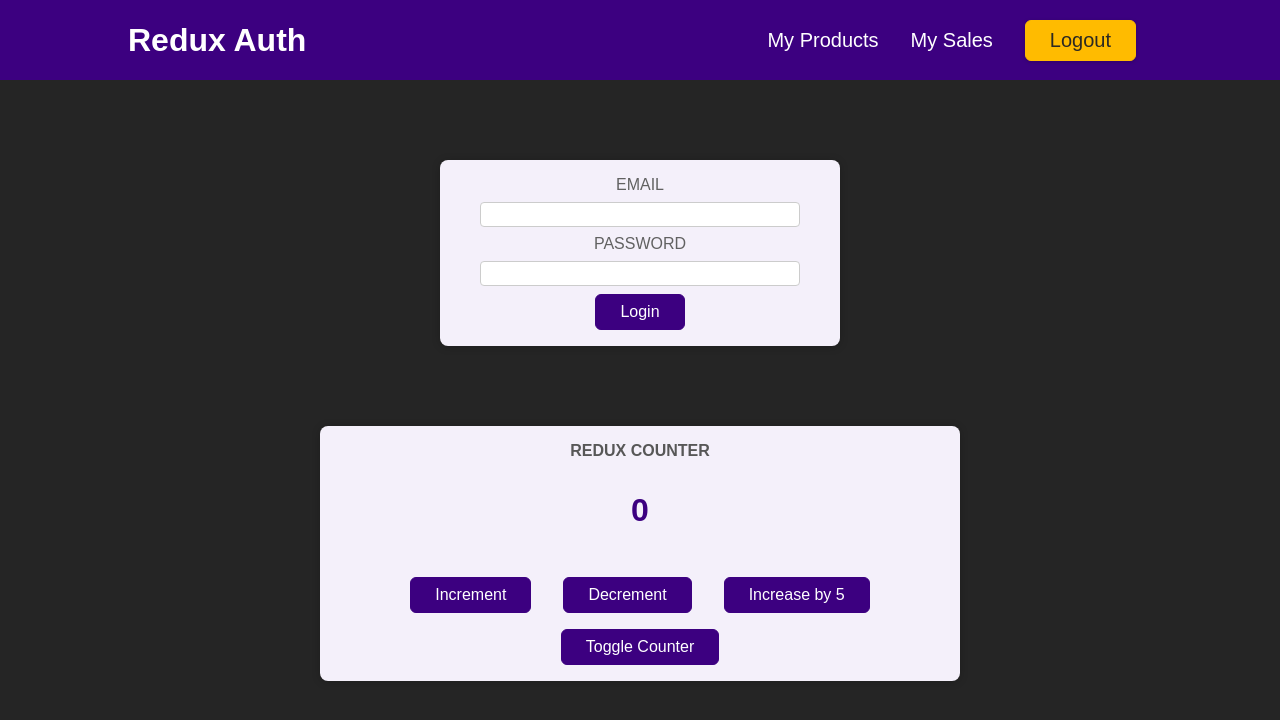
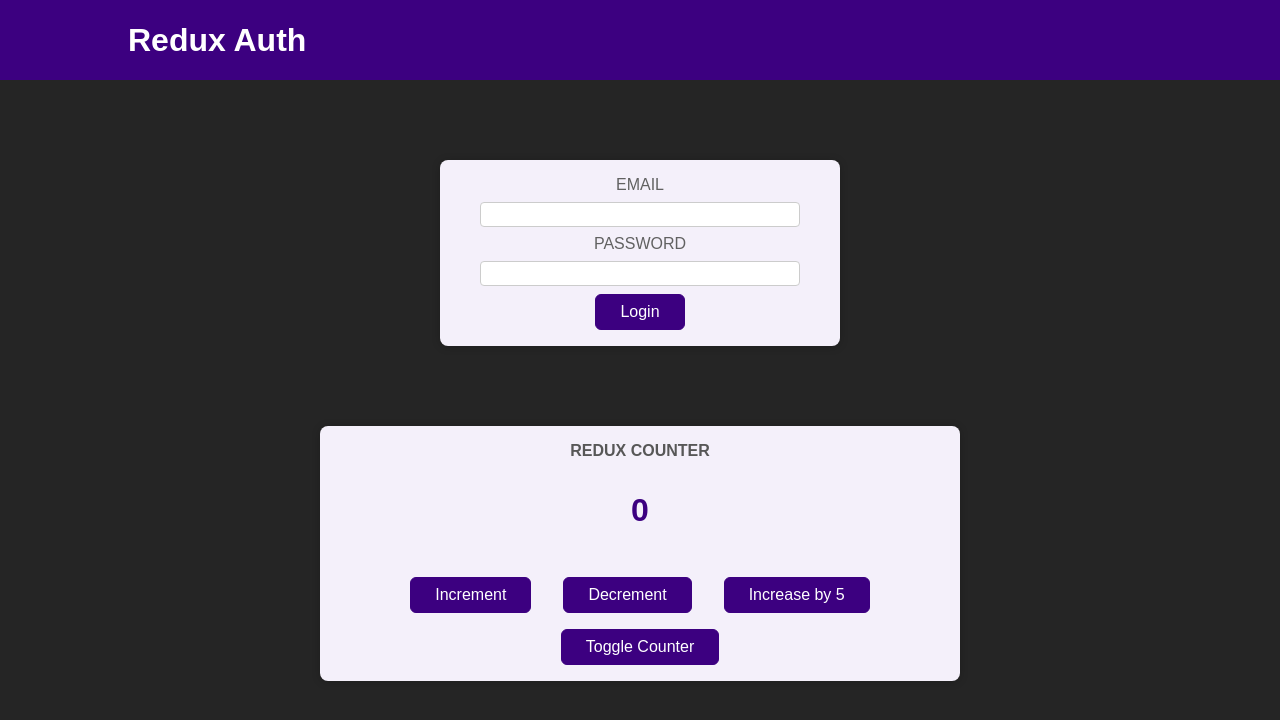
Before and after one commit to asyylz/React-Redux, a React (Create React App) app in the folder 02-Redux-React-Starter/: page / in a window 1280 px wide. Shown: the top 720 px of the page. Built offline with nearby package versions, Linux system fonts and the light colour scheme.

Commit message:
auth selector

```diff
--- a/02-Redux-React-Starter/src/App.js
+++ b/02-Redux-React-Starter/src/App.js
@@ -1,13 +1,19 @@
 import { Fragment } from "react";
+import { useSelector } from "react-redux";
+
 import Counter from "./components/Counter";
 import Header from "./components/Header";
 import Auth from "./components/Auth";
+import UserProfile from "./components/UserProfile";
 
 function App() {
+  const isAuth = useSelector((state) => state.auth.isAuthenticated);
+
   return (
     <Fragment>
       <Header />
-      <Auth />
+      {!isAuth && <Auth />}
+      {isAuth && <UserProfile />}
       <Counter />
     </Fragment>
   );
--- a/02-Redux-React-Starter/src/components/Header.jsx
+++ b/02-Redux-React-Starter/src/components/Header.jsx
@@ -1,22 +1,27 @@
-import classes from './Header.module.css';
+import classes from "./Header.module.css";
+import { useSelector } from "react-redux";
 
 const Header = () => {
+  const isAuth = useSelector((state) => state.auth.isAuthenticated);
+
   return (
     <header className={classes.header}>
       <h1>Redux Auth</h1>
+      {isAuth && (
         <nav>
           <ul>
             <li>
-            <a href='/'>My Products</a>
+              <a href="/">My Products</a>
             </li>
             <li>
-            <a href='/'>My Sales</a>
+              <a href="/">My Sales</a>
             </li>
             <li>
               <button>Logout</button>
             </li>
           </ul>
         </nav>
+      )}
     </header>
   );
 };
```
Also changed, not shown: 02-Redux-React-Starter/src/components/UserProfile.jsx (renamed from 02-Redux-React-Starter/src/components/UserProfile.js). Lines whose indentation alone changed are shown as unchanged.
